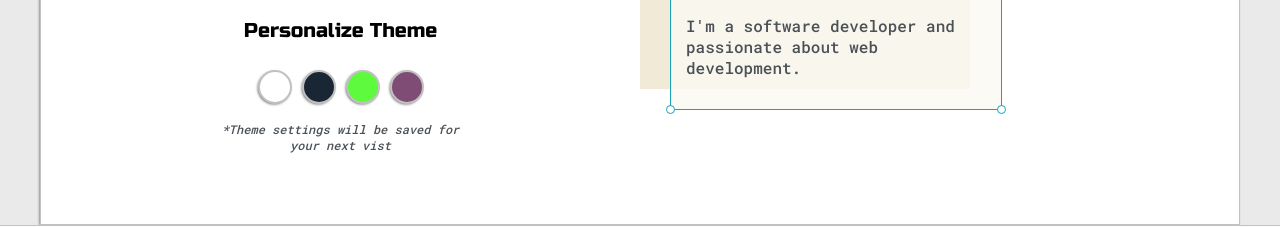
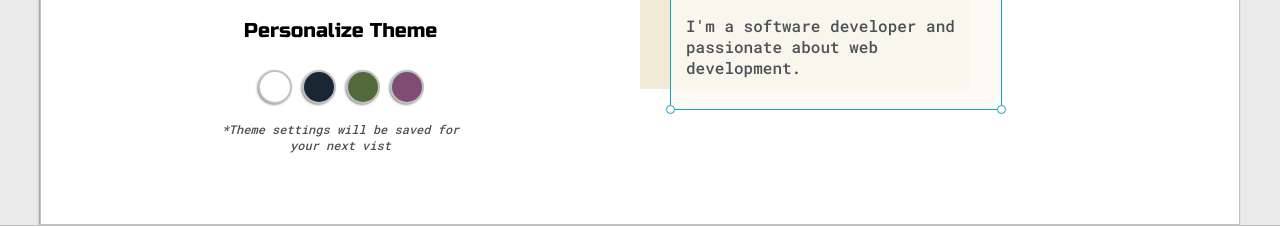
Before and after one commit to wiliender/wiliender.github.io, a plain HTML site: page index.html in a window 1280 px wide. Shown: the part 466-693 px from the top of the page. Drawn offline with Linux system fonts and the light colour scheme.

Commit message:
Update green mode dot

```diff
--- a/assets/css/style.css
+++ b/assets/css/style.css
@@ -200,7 +200,7 @@ h6 {font-size: 16px;}
 }
 
 #green-mode{
-    background-color: #5dfa3d;
+    background-color: #52693b;
 }
 
 #purple-mode{
```
